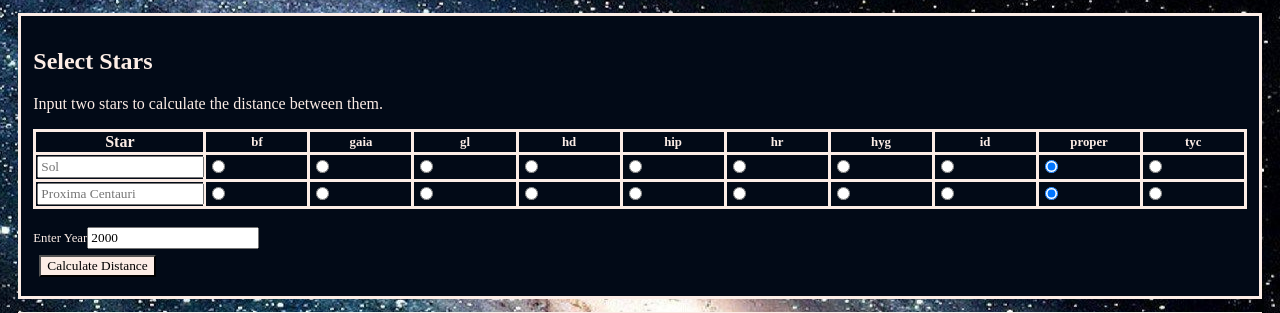
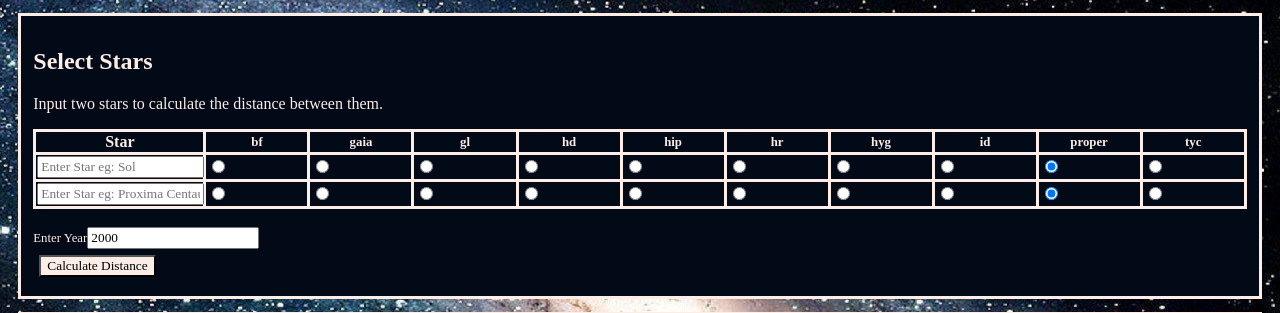
Before and after one commit to Kirby-H/star-data, a Flask app: page / in a window 1280 px wide. Shown: the part 65-378 px from the top of the page. Run offline with Flask 3, Linux system fonts and the light colour scheme; parts of the project's set-up code (start-up, migrations or seed data) failed here and were passed over; some web fonts are replaced.

Commit message:
Clarified placeholder text

```diff
--- a/stardata/templates/index.html
+++ b/stardata/templates/index.html
@@ -17,13 +17,13 @@
                     {% endfor %}
                 </tr>
                 <tr>
-                    <td><input list="proper" name="starA" placeholder="Sol" style="width: 96%;" type="text"></td>
+                    <td><input list="proper" name="starA" placeholder="Enter Star eg: Sol" style="width: 96%;" type="text"></td>
                     {% for key in catalogues.keys() %}
                         <td><input name="catA" onclick="setDatalist('catA', 'starA')" type="radio" value={{ key }}></td>
                     {% endfor %}
                 </tr>
                 <tr>
-                    <td><input list="proper" name="starB" placeholder="Proxima Centauri" style="width: 96%;" type="text"></td>
+                    <td><input list="proper" name="starB" placeholder="Enter Star eg: Proxima Centauri" style="width: 96%;" type="text"></td>
                     {% for key in catalogues.keys() %}
                         <td><input name="catB" onclick="setDatalist('catB', 'starB')" type="radio" value={{ key }}></td>
                     {% endfor %}
--- a/stardata/templates/stardata.html
+++ b/stardata/templates/stardata.html
@@ -11,7 +11,7 @@
             <p> {{ message }} </p>
         {% endif %}
         <form action="/stardata" method="post">
-            <input list="proper" name="star" placeholder="Sol" type="text">
+            <input list="proper" name="star" placeholder="Enter Star eg: Sol" type="text">
             <br>
             {% for key in catalogues.keys() %}
                 <label><input name="cat" onclick="setDatalist('cat', 'star')" type="radio" value={{ key }}>{{ key }}</label>
```
